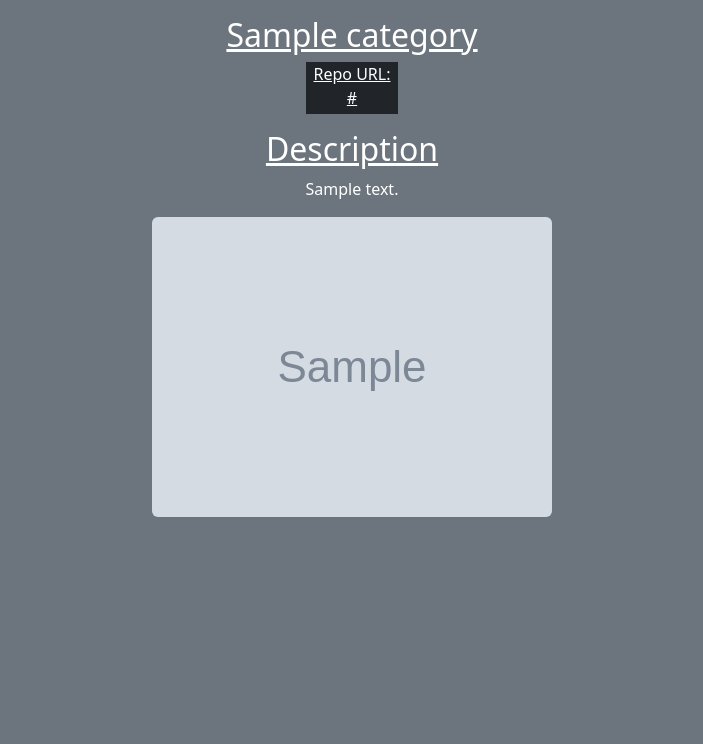
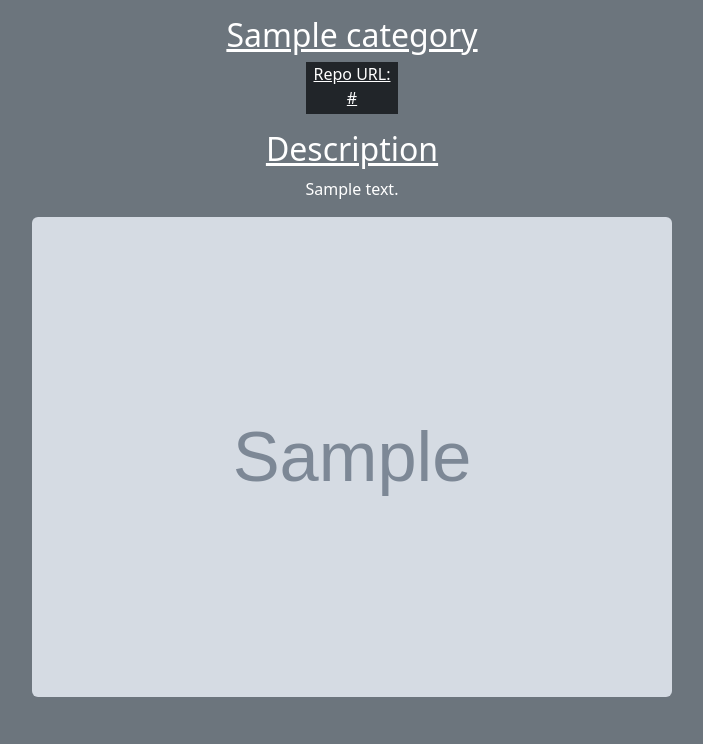
Before and after one commit to TcPirate1/Portfolio-Django, a Django app: template templates/project_detail.html in a window 1280 px wide. Shown: the part 56-800 px from the top of the page, without its empty margins (288-991 px from the left). Run offline with Django 4.2, Linux system fonts and the light colour scheme; the template is opened without the code that fills it: most values are stand-ins (such as "Sample title", 1, 10 or a date in 2020); grey boxes marked "Sample" are stand-in pictures; some libraries are stand-ins or nearby versions.

Commit message:
Adjust width on image

```diff
--- a/templates/project_detail.html
+++ b/templates/project_detail.html
@@ -8,7 +8,7 @@
         <h2 class="text-decoration-underline">Description</h2>
         <p class ="w-50">{{categories.description}}</p>
         {% if categories.image %}
-        <img class="rounded" src="{{categories.image.url}}" alt="Image of the project">
+        <img class="rounded w-50" src="{{categories.image.url}}" alt="Image of the project">
         {% else %}
         <p class="text-white p-1 border border-4 border-dark">There is no image here at the moment</p>
         {% endif %}
```
